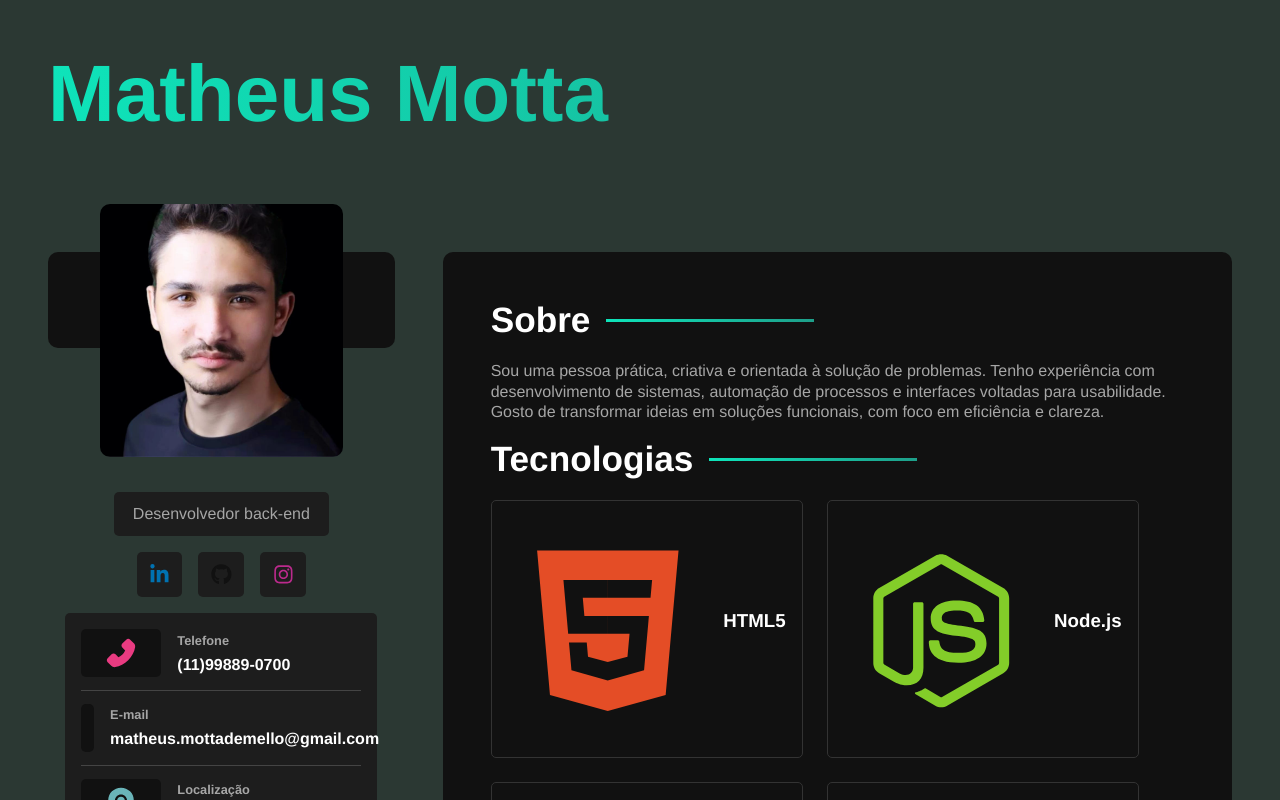
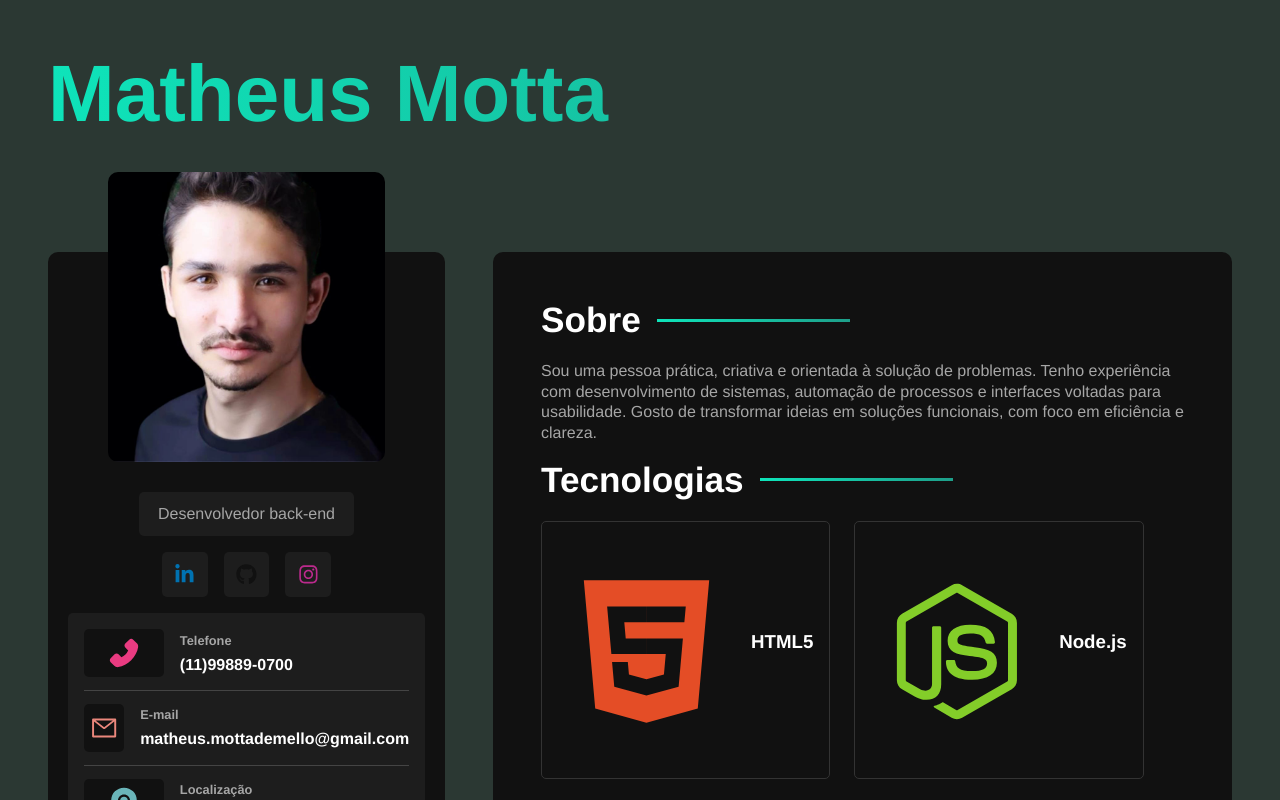
Before and after one commit to matheusm22/site, a React (Vite) app: page / in a window 1280 px wide. Shown: the top 800 px of the page. Built offline with nearby package versions, Linux system fonts and the light colour scheme.

Commit message:
Update sidebar.sass

```diff
--- a/src/styles/components/sidebar.sass
+++ b/src/styles/components/sidebar.sass
@@ -2,8 +2,6 @@
 @use '../mixins'
 
 #sidebar
-    width: 100px
-    height: 80px
     background-color: variables.$bg-color
     flex: 1 1 0
     border-radius: variables.$container-border-radius
@@ -18,7 +16,7 @@
         max-width: 70%
         border-radius: variables.$container-border-radius
         position: absolute
-        top: -3rem
+        top: -5rem
 
     .title
         color: variables.$text-color-secondary
```
